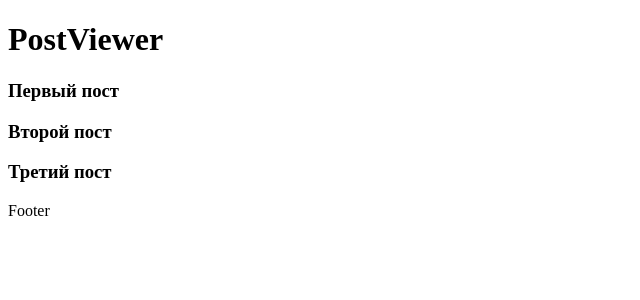
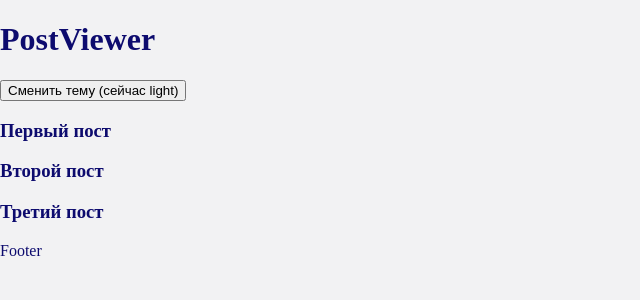
Before and after one commit to VAVPSD/post-viewer-app, a React (Vite) app: page / in a window 1280 px wide. Shown: the top 300 px of the page, without its empty margins (0-640 px from the left). Built offline with nearby package versions, Linux system fonts and the light colour scheme.

Commit message:
feat:  реализовано переключение светлой и тёмной темы через контекст

```diff
--- a/src/app/App.tsx
+++ b/src/app/App.tsx
@@ -1,7 +1,12 @@
 import MainLayout from "../shared/layouts/MainLayout";
+import { ThemeProvider } from "../shared/lib/theme/ThemeProvider";
 
 function App() {
-  return <MainLayout />;
+  return (
+    <ThemeProvider>
+      <MainLayout />
+    </ThemeProvider>
+  );
 }
 
 export default App;
--- /dev/null
+++ b/src/features/ThemeSwitcher/ui/ThemeSwitcher.tsx
@@ -0,0 +1,12 @@
+import { useTheme } from '../../../shared/lib/theme/useTheme';
+import { Button } from '../../../shared/ui/Button/Button';
+
+export const ThemeSwitcher = () => {
+  const { theme, toggle } = useTheme();
+
+  return (
+    <Button onClick={toggle}>
+      Сменить тему (сейчас {theme})
+    </Button>
+  );
+};
--- /dev/null
+++ b/src/shared/layouts/MainLayout.module.css
@@ -0,0 +1,16 @@
+.light, .dark {
+  position: fixed;
+  inset: 0;
+}
+
+.light {
+  background-color: #f2f2f3;;
+  color: #0d0b6e;
+  min-height: 100vh;
+}
+
+.dark {
+  background-color: #7675a3;
+  color: #f2f2f3;
+  min-height: 100vh;
+}
--- a/src/shared/layouts/MainLayout.tsx
+++ b/src/shared/layouts/MainLayout.tsx
@@ -1,10 +1,14 @@
 import Header from '../../widgets/LayoutHeader/Header';
 import Footer from '../../widgets/LayoutFooter/Footer';
 import PostList from '../../widgets/PostList/PostList';
+import { useTheme } from '../lib/theme/useTheme';
+import styles from './MainLayout.module.css';
 
 const MainLayout = () => {
+  const { theme } = useTheme();
+
   return (
-    <div>
+    <div className={theme === 'light' ? styles.light : styles.dark}>
       <Header />
       <main>
         <PostList />
--- /dev/null
+++ b/src/shared/lib/theme/ThemeContext.ts
@@ -0,0 +1,4 @@
+import { createContext } from 'react';
+import type { ThemeContextValue } from './types';
+
+export const ThemeContext = createContext<ThemeContextValue | null>(null);
--- /dev/null
+++ b/src/shared/lib/theme/ThemeProvider.tsx
@@ -0,0 +1,26 @@
+import React, { useMemo, useState } from 'react';
+import { ThemeContext } from './ThemeContext';
+import type { Theme, ThemeContextValue } from './types';
+
+type Props = {
+  children: React.ReactNode;
+};
+
+export const ThemeProvider = ({ children }: Props) => {
+  const [theme, setTheme] = useState<Theme>('light');
+
+  const themeContextValue: ThemeContextValue = useMemo(
+    () => ({
+      theme,
+      setTheme,
+      toggle: () => setTheme(prev => (prev === 'light' ? 'dark' : 'light')),
+    }),
+    [theme]
+  );
+
+  return (
+    <ThemeContext.Provider value={themeContextValue}>
+      {children}
+    </ThemeContext.Provider>
+  )
+};
--- /dev/null
+++ b/src/shared/lib/theme/types.ts
@@ -0,0 +1,7 @@
+export type Theme = 'light' | 'dark';
+
+export type ThemeContextValue = {
+  theme: Theme;
+  setTheme: (theme: Theme) => void;
+  toggle: () => void;
+};
--- /dev/null
+++ b/src/shared/lib/theme/useTheme.ts
@@ -0,0 +1,11 @@
+import { useContext } from 'react';
+import { ThemeContext } from './ThemeContext';
+import type { ThemeContextValue } from './types';
+
+export function useTheme(): ThemeContextValue {
+  const themeContext = useContext(ThemeContext);
+  if (!themeContext) {
+    throw new Error('useTheme must be used within <ThemeProvider>');
+  }
+  return themeContext;
+}
--- /dev/null
+++ b/src/shared/ui/Button/Button.tsx
@@ -0,0 +1,14 @@
+import React from 'react';
+
+type Props = React.ButtonHTMLAttributes<HTMLButtonElement> & {
+  children?: React.ReactNode;
+};
+
+export const Button = ({ children, ...props }: Props) => {
+
+  return (
+    <button {...props}>
+      {children}
+    </button>
+  );
+};
--- a/src/widgets/LayoutHeader/Header.tsx
+++ b/src/widgets/LayoutHeader/Header.tsx
@@ -1,7 +1,10 @@
+import { ThemeSwitcher } from "../../features/ThemeSwitcher/ui/ThemeSwitcher";
+
 const Header = () => {
   return (
   <header>
     <h1>PostViewer</h1>
+    <ThemeSwitcher />
   </header>
   )
 };
```
